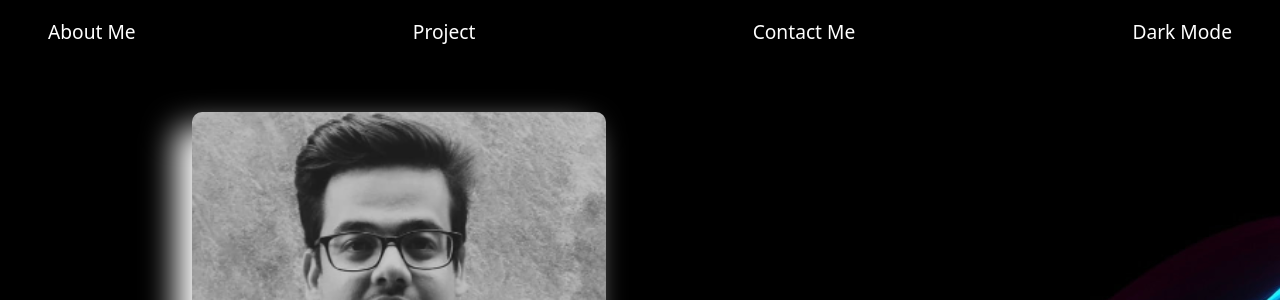
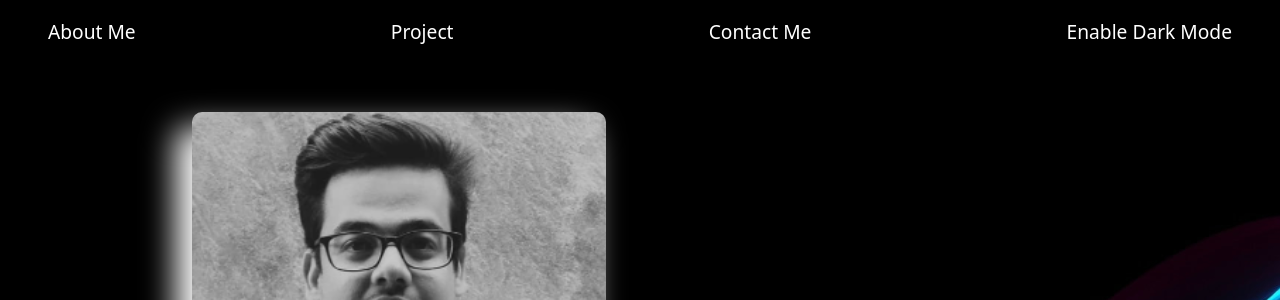
Before and after one commit to ManaasGupta/portfolio_website, a Flask app: page / in a window 1280 px wide. Shown: the top 300 px of the page. Run offline with Flask 3, Linux system fonts and the light colour scheme; some libraries are stand-ins or nearby versions.

Commit message:
changes in dark mode button

```diff
--- a/templates/index.html
+++ b/templates/index.html
@@ -21,35 +21,6 @@
     <script src="https://cdn.jsdelivr.net/npm/bootstrap@4.0.0/dist/js/bootstrap.min.js"
         integrity="sha384-JZR6Spejh4U02d8jOt6vLEHfe/JQGiRRSQQxSfFWpi1MquVdAyjUar5+76PVCmYl"
         crossorigin="anonymous"></script>
-    <script>
-        function darkMode() {
-            var element = document.body;
-            element.classList.toggle("dark-mode");
-            var ele = document.querySelector(".container")
-            ele.classList.toggle(".text");
-            var elements = document.querySelectorAll(".icon");
-            elements.forEach(function (element) {
-                element.classList.toggle("icon-dark");
-            });
-        }
-        function reveal() {
-            var reveals = document.querySelectorAll(".reveal");
-
-            for (var i = 0; i < reveals.length; i++) {
-                var windowHeight = window.innerHeight;
-                var elementTop = reveals[i].getBoundingClientRect().top;
-                var elementVisible = 150;
-
-                if (elementTop < windowHeight - elementVisible) {
-                    reveals[i].classList.add("active");
-                } else {
-                    reveals[i].classList.remove("active");
-                }
-            }
-        }
-
-        window.addEventListener("scroll", reveal);
-    </script>
 </head>
 
 <body id="body">
@@ -72,7 +43,8 @@
                         <a class="nav-link text-white" class="scroll-link" href="#contact">Contact Me</a>
                     </li>
                     <li>
-                        <a class="nav-link text-white" onclick="darkMode()" style="cursor: pointer;">Dark Mode</a>
+                        <a class="nav-link text-white Dark" onclick="darkMode()" style="cursor: pointer;">Enable Dark
+                            Mode</a>
                     </li>
                 </ul>
         </nav>
@@ -302,6 +274,41 @@
             </ul>
         </footer>
     </div>
+    <script>
+        function darkMode() {
+            var element = document.body;
+            element.classList.toggle("dark-mode");
+            var darkModeButton = document.querySelector(".Dark")
+            if (darkModeButton.innerHTML == "Disable Dark Mode"){
+                darkModeButton.innerHTML = "Enable Dark Mode"
+            }else{
+                darkModeButton.innerHTML = "Disable Dark Mode";
+            }
+            var ele = document.querySelector(".container")
+            ele.classList.toggle(".text");
+            var elements = document.querySelectorAll(".icon");
+            elements.forEach(function (element) {
+                element.classList.toggle("icon-dark");
+            });
+        }
+        function reveal() {
+            var reveals = document.querySelectorAll(".reveal");
+
+            for (var i = 0; i < reveals.length; i++) {
+                var windowHeight = window.innerHeight;
+                var elementTop = reveals[i].getBoundingClientRect().top;
+                var elementVisible = 150;
+
+                if (elementTop < windowHeight - elementVisible) {
+                    reveals[i].classList.add("active");
+                } else {
+                    reveals[i].classList.remove("active");
+                }
+            }
+        }
+
+        window.addEventListener("scroll", reveal);
+    </script>
 </body>
 
 </html>
```
